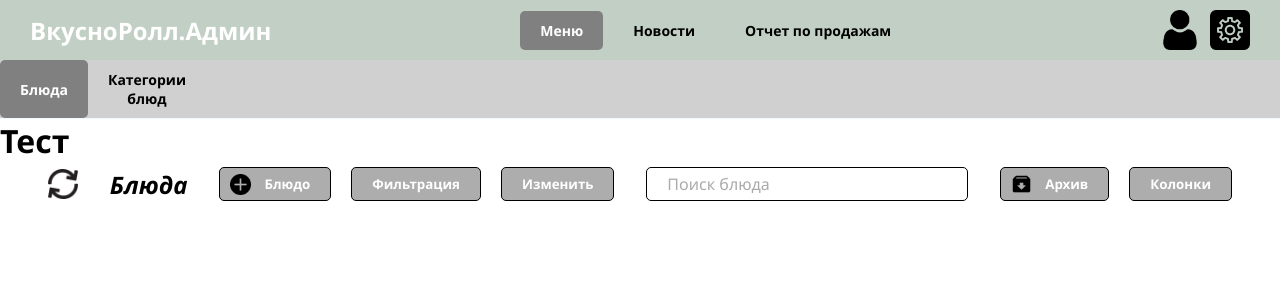
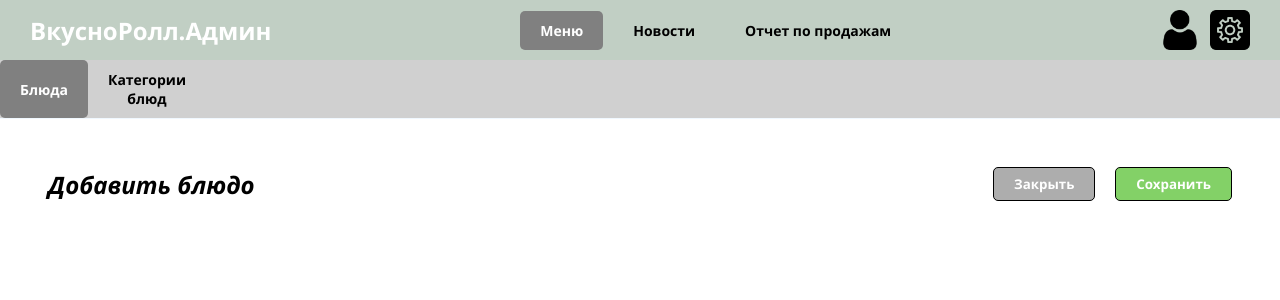
Before and after one commit to saha1616626/vkusnoroll-admin-dashboard, a React (Create React App) app: page / in a window 1280 px wide. Both pictures are taken after a click on the button "Блюдо". Shown: the top 300 px of the page. Built offline with nearby package versions, Linux system fonts and the light colour scheme.

Commit message:
Настроили навигацию для страницы addEditDishPage

```diff
--- a/package.json
+++ b/package.json
@@ -9,6 +9,7 @@
     "@testing-library/user-event": "^13.5.0",
     "react": "^19.0.0",
     "react-dom": "^19.0.0",
+    "react-router-dom": "^7.4.0",
     "react-scripts": "5.0.1",
     "web-vitals": "^2.1.4"
   },
--- a/src/App.js
+++ b/src/App.js
@@ -1,11 +1,14 @@
 import React from 'react';
 import Header from './components/Header/Header';
+import { BrowserRouter as Router } from 'react-router-dom';
 import './styles/app.css';
 
 function App() {
   return (
     <>
-    <Header/>
+      <Router>
+        <Header />
+      </Router>
     </>
   );
 }
--- a/src/components/Pages/AddEditDishPage.jsx
+++ b/src/components/Pages/AddEditDishPage.jsx
@@ -1,6 +1,6 @@
 // Управление блюдом. Добавление или редактирование
 
-import React from "react";
+import React, { useEffect } from "react";
 
 // Импорт стилей
 import "./../../styles/addEditPage.css";  // Для всех страниц добавления или редактирования данных
@@ -8,10 +8,36 @@ import "./../../styles/addEditDishPage.css"; // Основной для данн
 
 const AddEditDishPage = ({ onClose, pageData, setPageData }) => {
 
+    // Блокируем закрытие страницы при ее обновлении
+    useEffect(() => {
+        const handleBeforeUnload = (e) => {
+            e.preventDefault();
+            e.returnValue = '';
+        };
+
+        window.addEventListener('beforeunload', handleBeforeUnload);
+        return () => window.removeEventListener('beforeunload', handleBeforeUnload);
+    }, []);
+
+    // Закрываем страницу
+    const handleClose = () => {
+        onClose();
+    };
+
     return (
         <main className="addEditPage-container">
 
-            <h1>Тест</h1>
+            <div className="control-components">
+                {/* Заголовок страницы */}
+                <div className="page-name">{pageData?.title || 'Добавить блюдо'}</div>
+
+                <div className="archive-close-save-group">
+                    <button className="button-control close" onClick={handleClose}>Закрыть</button>
+                    <button className="button-control save" type="submit">Сохранить</button>
+                </div>
+            </div>
+
+
 
         </main>
     );
--- a/src/components/Pages/Dishes.jsx
+++ b/src/components/Pages/Dishes.jsx
@@ -1,4 +1,5 @@
 import React, { useState, useEffect } from 'react';
+import { useLocation } from 'react-router-dom'; // useLocation — хук React Router, который отслеживает изменения URL. Работает только внутри компонентов, обёрнутых в <Router>
 
 // Импорт стилей
 import "./../../styles/pages.css"; // Общие стили
@@ -29,19 +30,79 @@ const Dishes = () => {
     const [showAddEditPage, setShowAddEditPage] = useState(false); // Состояние страницы работы с блюдом
     const [pageData, setPageData] = useState({}); // Передаваемые данные в компонент или на оборот
 
-    // Обработчик запуска страницы для работы с блюдом
+    const location = useLocation(); // Отслеживание текущего маршрута
+    const [initialLoad, setInitialLoad] = useState(true); // Состояние загрузки страницы
+
+    // Восстановление состояния страницы AddEditDishPage из localStorage при загрузке
+    useEffect(() => {
+        // Восстановление состояния при загрузке
+        const savedState = localStorage.getItem('addEditDishPageState');
+        if (savedState) {
+            const { isOpen, pathname, title } = JSON.parse(savedState);
+            if (pathname === location.pathname) { // Если при загрузки странцы маршрут не изменился
+                setShowAddEditPage(isOpen); // Изменяем состояние страницы AddEditDishPage
+                setPageData(prev => ({ ...prev, title })); // Передаем данные в AddEditDishPage в зависимости от состояния
+            }
+        }
+        setInitialLoad(false);
+    }, []);
+
+    // Обработчик изменения маршрута
+    useEffect(() => {
+        if (!initialLoad) {
+            const savedState = localStorage.getItem('addEditDishPageState');
+            if (savedState) {
+                const { pathname } = JSON.parse(savedState);
+                if (pathname !== location.pathname) {
+                    // Закрываем страницу при изменении маршрута
+                    setShowAddEditPage(false);
+                    localStorage.removeItem('addEditDishPageState');
+                }
+            }
+        }
+
+    }, [location.pathname, initialLoad])
+
+    // Обработчик запуска страницы для добавления блюда
     const handleAddClick = () => {
         setShowAddEditPage(true);
+        // Сохранение состояния страницы при запуске
+        localStorage.setItem('addEditDishPageState', JSON.stringify({
+            isOpen: true,
+            pathname: location.pathname,
+            title: 'Добавить блюдо'
+        }));
+    };
+
+    // Обработчик запуска страницы для редактирования блюда
+    const handleEditClick = (dish) => {
+        setShowAddEditPage(true);
+        // Сохранение состояния страницы при запуске
+        localStorage.setItem('addEditDishPageState', JSON.stringify({
+            isOpen: true,
+            pathname: location.pathname,
+            title: 'Блюдо'
+        }));
+        setPageData({ ...dish, title: 'Блюдо' });
     }
 
-    // Обработчик сохранения/закрытия страницы
-    const handlePageClose = (saved = false) => {
-        setShowAddEditPage(true);
-        if (!saved) { // Если пользователь нажал сохранить, то мы сохраняем результат
-            setPageData({});
-            // TODO дополнительная логика сохранения
+    // Обработчик закрытия страницы
+    const handlePageClose = () => {
+        setShowAddEditPage(false);
+        // Очистка состояния перед закрытием
+        localStorage.removeItem('addEditDishPageState');
+        // TODO дополнительная логика сохранения. Сохранение перед закрытием
+    };
+
+    // Обновление localStorage при обновлении данных
+    useEffect(() => {
+        if (showAddEditPage) { // Страница открыта
+            localStorage.setItem('addEditDishPageState', JSON.stringify({
+                isOpen: true,
+                title: pageData.title
+            }));
         }
-    };
+    }, [showAddEditPage, pageData.title]);
 
     /*
     ===========================
@@ -242,6 +303,9 @@ const Dishes = () => {
                 />
             )}
 
+            {!showAddEditPage && ( // Скрываем при наложении страницы для редактирования или добавления блюда
+                <>
+
                     {/* Обновить страницу, название, добавить, фильтрация, изменить, поиcк, архив и настройка колонок */}
                     <div className="control-components">
 
@@ -290,7 +354,7 @@ const Dishes = () => {
 
                     {/* Меню фильтра */}
                     <div className="page-filter">
-            {!showAddEditPage && ( // Скрываем фильтр, при запуске страницы для редактирования или добавления блюда
+
                         <FilterMenu
                             isOpen={filterState.isOpen}
                             filters={filters}
@@ -299,20 +363,20 @@ const Dishes = () => {
                             onSearch={handleFilterSearch}
                             onReset={handleFilterReset}
                         />
-            )}
                     </div>
 
                     {/* Таблица */}
                     <div className="table-page">
-                {!showAddEditPage && ( // Скрываем таблицу, при запуске страницы для редактирования или добавления блюда
                         <CustomTable
                             columns={selectedColumns}
                             data={data}
                             onSelectionChange={(selected) => console.log(selected)}
                             tableId="Admin-Dishes"
                         />
+                    </div>
+
+                </>
             )}
-            </div>
 
         </main>
     );
--- a/src/styles/addEditDishPage.css
+++ b/src/styles/addEditDishPage.css
@@ -1 +1,7 @@
 /* Стили для страницы - управление блюдами */
+
+/* Группа элементов. Кнопки закрыть и сохрнаить. Чекбокс архивации */
+.archive-close-save-group {
+    display: flex;
+    gap: 20px;
+}
--- a/src/styles/addEditPage.css
+++ b/src/styles/addEditPage.css
@@ -1,10 +1,13 @@
 /* Для всех страниц добавления или редактирования данных */
 
 .addEditPage-container {
-    position: absolute;
-    background-color: white;
-    width: 100%;
-    /* height: 100%; */
-    z-index: 10000;
-    margin: -3em -3em; /* Убираем отступы главного контейнера */
+    /* margin: -3em -3em; Убираем отступы главного контейнера */
 }
+
+/* Кнопка сохранить */
+.save {
+    background-color: #83D167;
+}
+.save:hover {
+    background-color: #3e9b1d;
+}
```
Also changed, not shown: 1 other file (tests, documents, lock files or other folders). Lines whose indentation alone changed are shown as unchanged.
